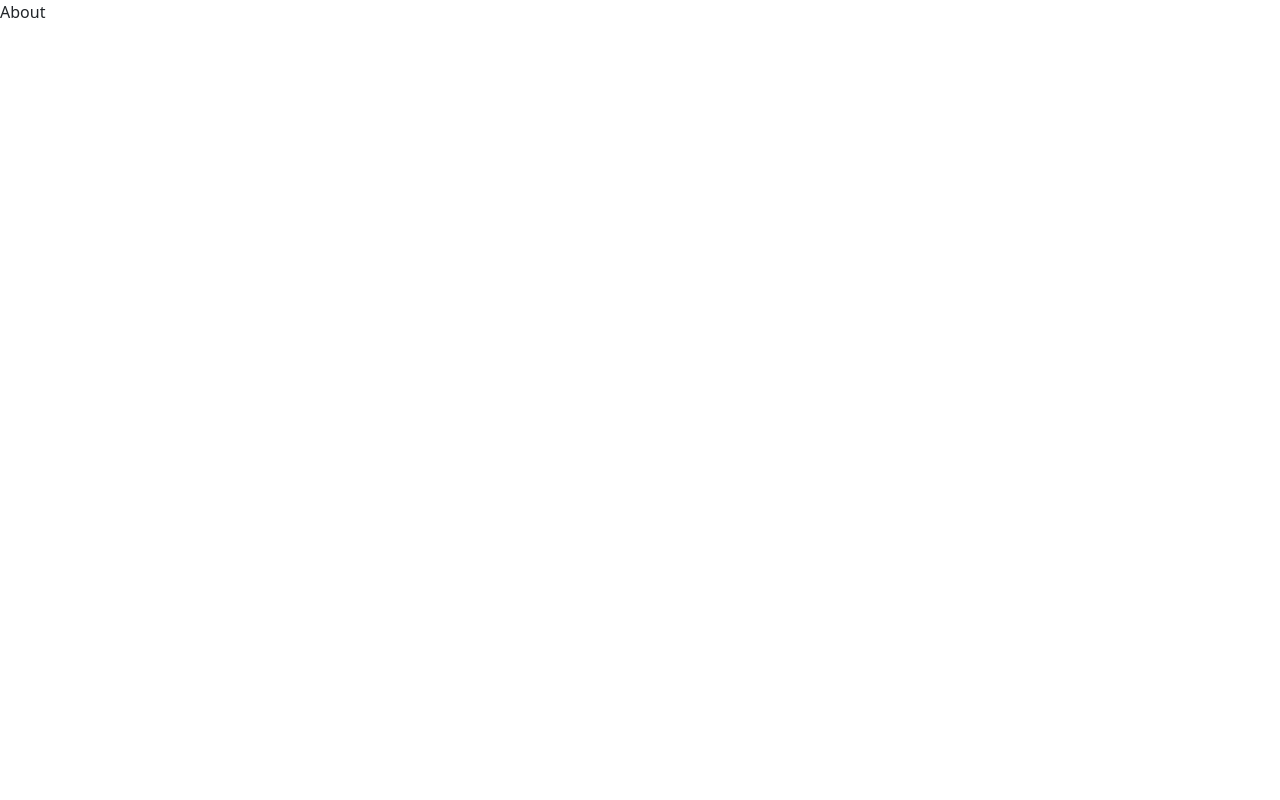
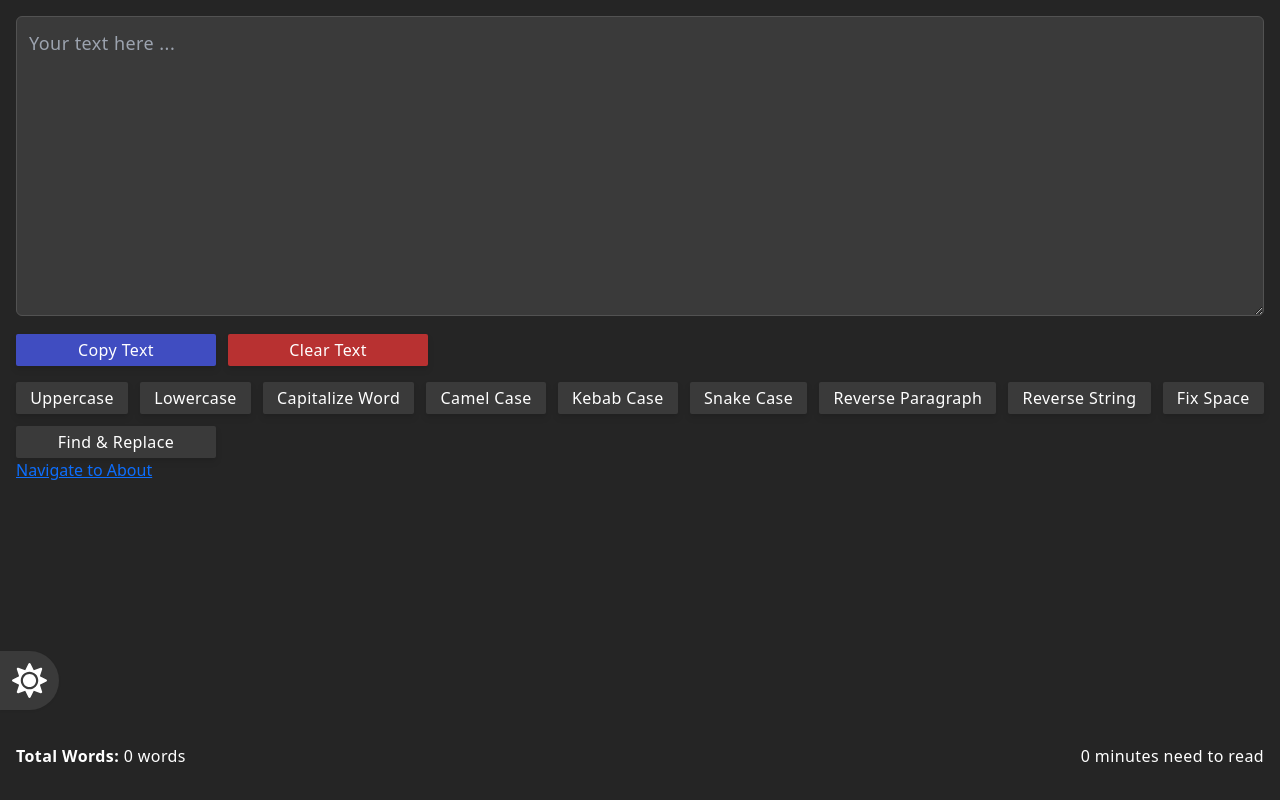
Before and after one commit to MernWala/Tutorial, a React (Create React App) app: page /about in a window 1280 px wide. Built offline with nearby package versions, Linux system fonts and the light colour scheme.

Commit message:
mess: transform to HashRouter;

```diff
--- a/src/App.js
+++ b/src/App.js
@@ -5,7 +5,7 @@
 import FindReplaceModal from './components/FindReplaceModal';
 import DataState from './context/data/DataState';
 import FunctionState from './context/functions/FunctionState';
-import { BrowserRouter, Route, Routes } from 'react-router-dom'
+import { HashRouter, Route, Routes } from 'react-router-dom'
 import About from './pages/About';
 
 const App = () => {
@@ -13,17 +13,14 @@
     <DataState>
       <FunctionState>
         <Toaster />
-        <BrowserRouter>
+        <HashRouter>
           <Routes>
-            <Route path='/' element={<Home />} />
-            <Route path='/about' element={<About />} />
-
-            {/* <Route path='/'>
+            <Route path='/'>
               <Route index element={<Home />} />
-              <Route path='/about' element={<About />} />
-            </Route> */}
+              <Route path='about' element={<About />} />
+            </Route>
           </Routes>
-        </BrowserRouter>
+        </HashRouter>
         <FindReplaceModal />
       </FunctionState>
     </DataState>
```
